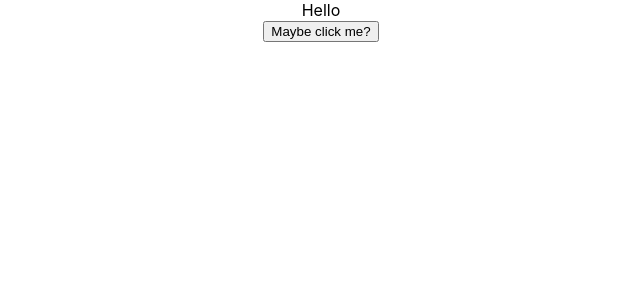
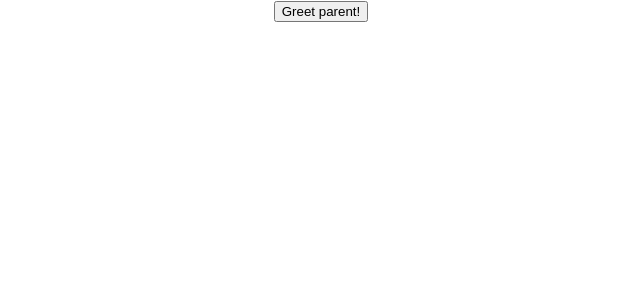
Before and after one commit to DevKaioD/react-projects, a React (Create React App) app in the folder hello/: page / in a window 1280 px wide. Shown: the top 300 px of the page, without its empty margins (319-959 px from the left). Built offline with nearby package versions, Linux system fonts and the light colour scheme.

Commit message:
child n parent implement

```diff
--- a/hello/src/App.js
+++ b/hello/src/App.js
@@ -8,12 +8,14 @@
 import FunctionClick from './components/functionClick';
 import ClassClick from './components/classClick';
 import EventBind from './components/eventBind';
+import ParentComponent from './components/ParentComponent';
 class App extends Component {
   render() {
     return (
     <div className="App">
-      <EventBind />
-      {/*<FunctionClick />
+      <ParentComponent />
+      {/*<EventBind />
+      <FunctionClick />
       <ClassClick />
       <Counter />
       <Message />
--- /dev/null
+++ b/hello/src/components/ChildComponent.js
@@ -0,0 +1,11 @@
+import React from 'react'
+
+function ChildComponent(props) {
+  return (
+    <div>
+        <button onClick={() => props.greetHandler('child')}>Greet parent!</button>
+    </div>
+  )
+}
+
+export default ChildComponent
--- /dev/null
+++ b/hello/src/components/ParentComponent.js
@@ -0,0 +1,28 @@
+import React, { Component } from 'react'
+import ChildComponent from './ChildComponent'
+
+class ParentComponent extends Component {
+
+    constructor(props) {
+        super(props)
+
+        this.state = {
+            parentName: 'Parent'
+        }
+        this.greetParent = this.greetParent.bind(this)
+    }
+
+    greetParent(childName) {
+        alert(`Hello ${this.state.parentName} from ${childName}`)
+    }
+
+    render() {
+        return (
+            <div>
+                <ChildComponent greetHandler={this.greetParent} />
+            </div>
+        )
+    }
+}
+
+export default ParentComponent
```
